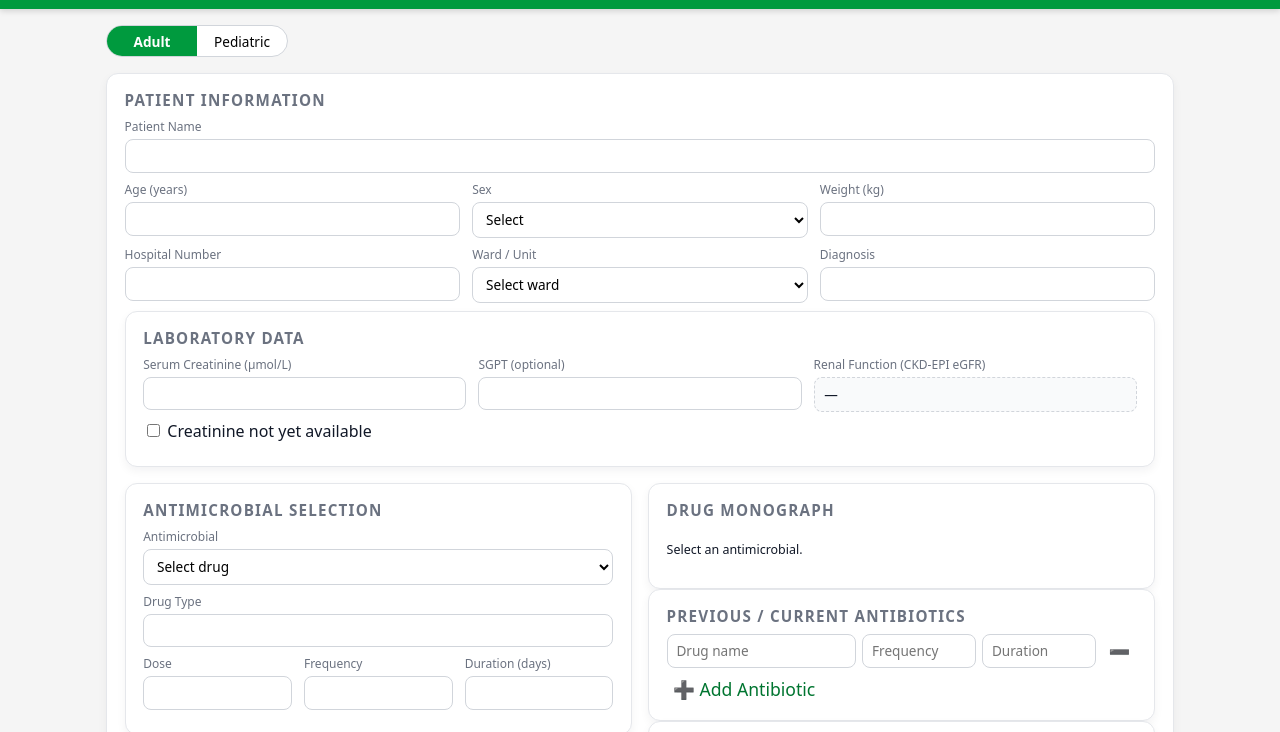
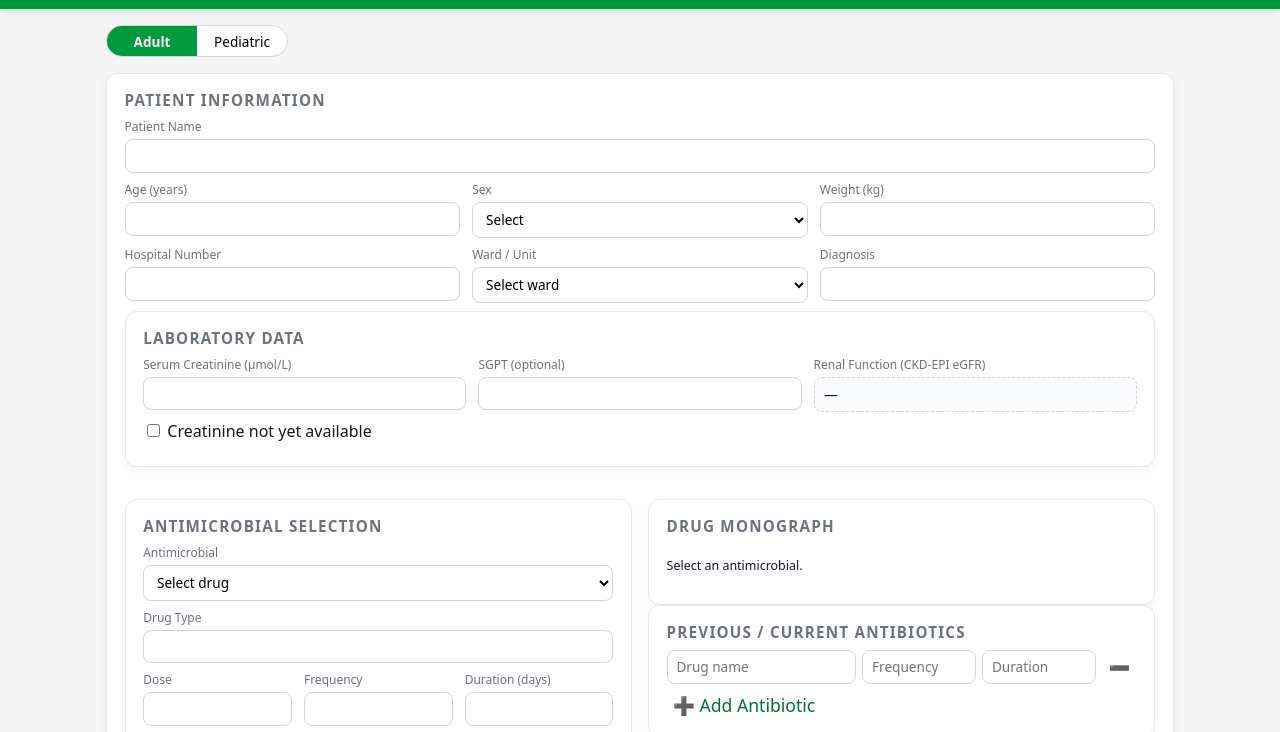
Before and after one commit to maxterrenal-hash/amsonetrial, a plain HTML site: page index.html in a window 1280 px wide. Shown: the part 63-795 px from the top of the page. Drawn offline with Linux system fonts and the light colour scheme.

Commit message:
Update index.html

```diff
--- a/index.html
+++ b/index.html
@@ -381,6 +381,10 @@ textarea:focus {
   font-size: 0.8rem;
 }
 
+.app > .card,
+.grid-two > .card {
+  margin-bottom: 1rem;
+}
   </style>
 </head>
 
```
